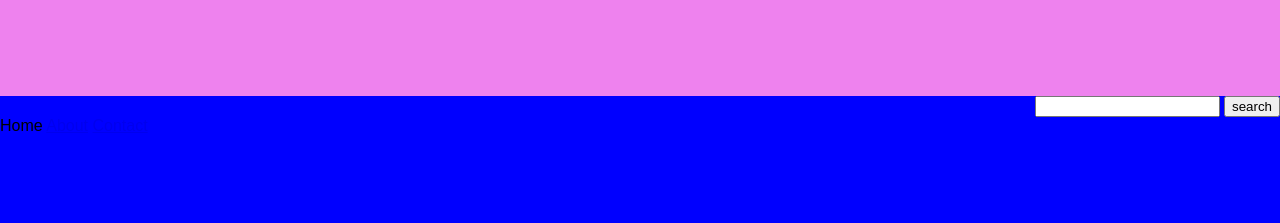
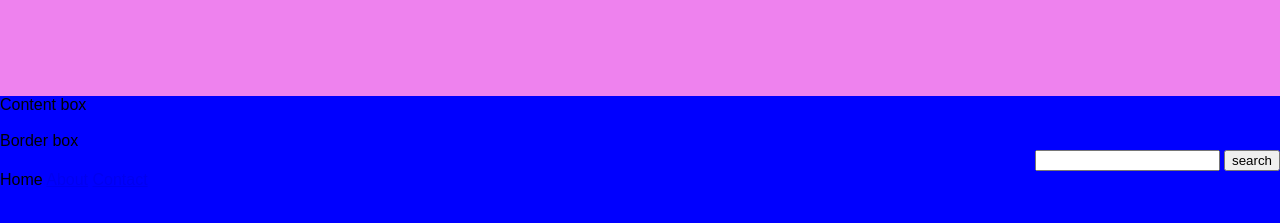
Before and after one commit to lowrderrr/ubiquitous-enigma, a plain HTML site: page index.html in a window 1280 px wide. Shown: the part 185-408 px from the top of the page. Drawn offline with Linux system fonts and the light colour scheme.

Commit message:
Update index.html
border and content box

```diff
--- a/index.html
+++ b/index.html
@@ -28,6 +28,12 @@ superswag studios
 
   </center>
 
+ <div class = "content-box"> Content box </div>
+
+ <br>
+
+ <div class = "border-box" > Border box </div>
+
 
 
     <div style="text-align:right;">
```
